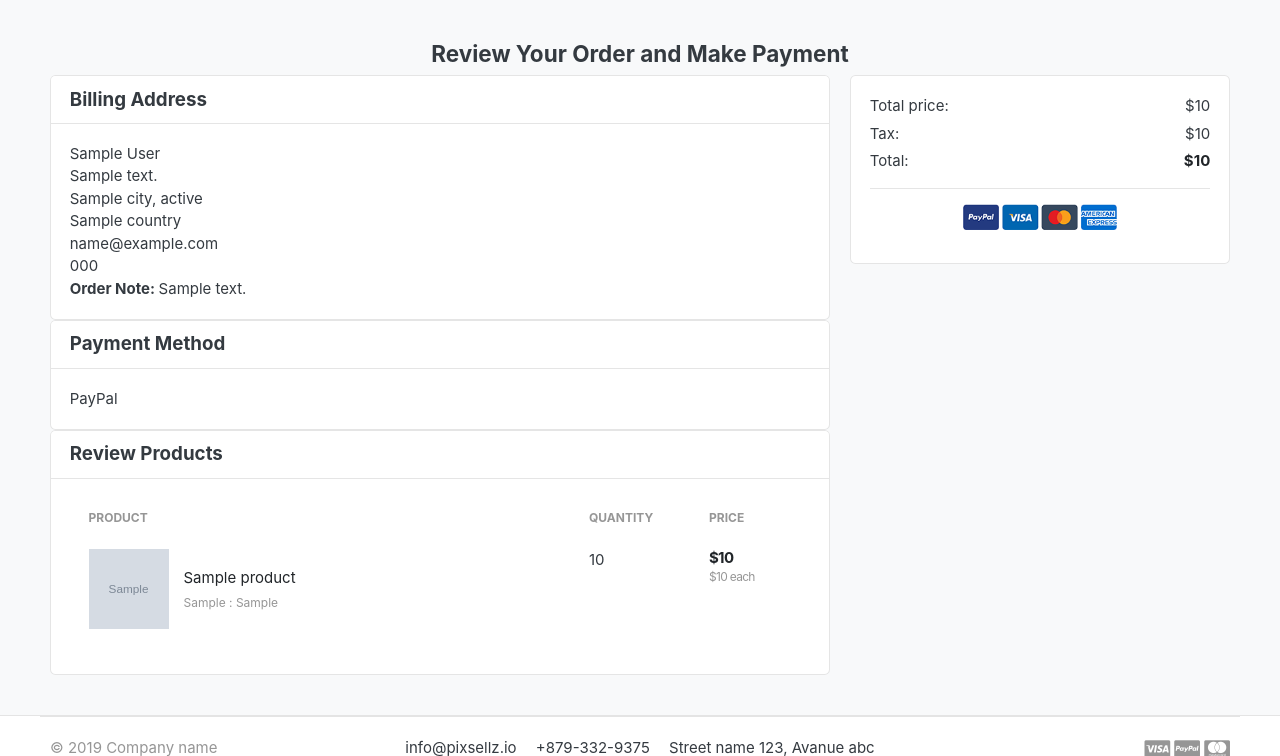
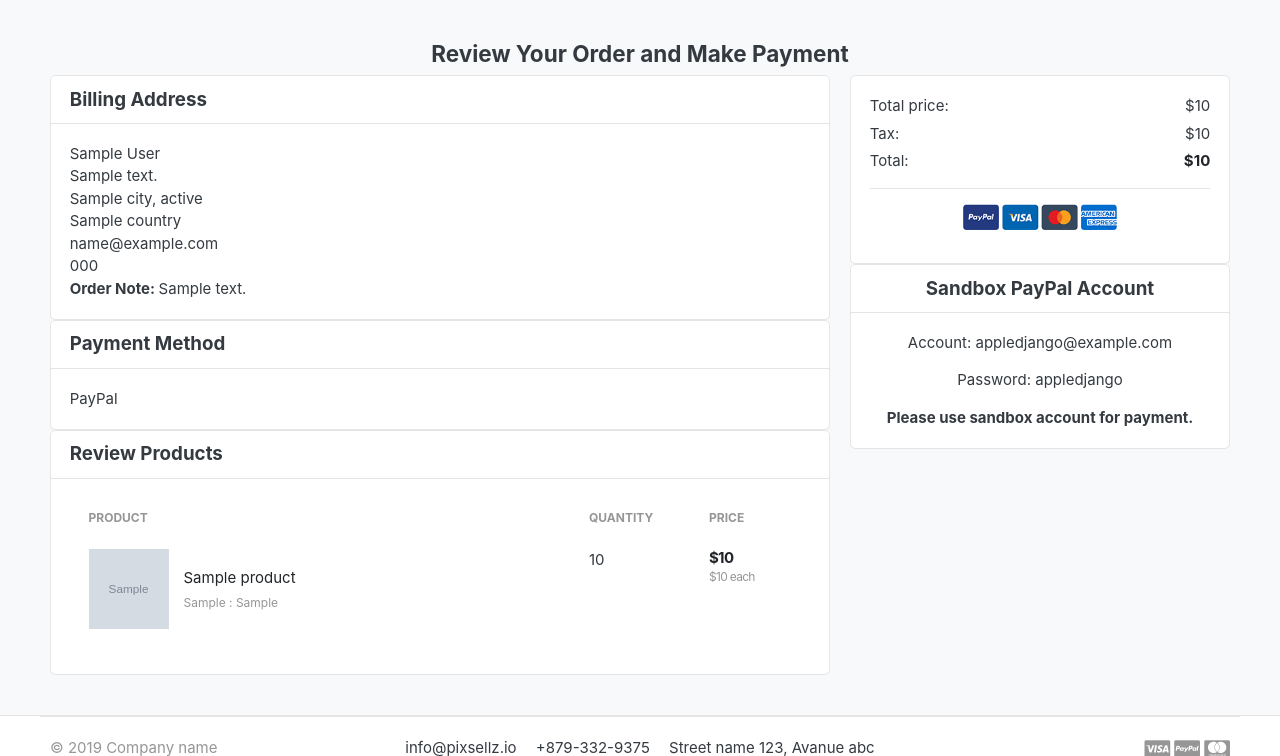
Before and after one commit to peterncs/greatkart-django, a Django app: template templates/orders/payments.html in a window 1280 px wide. Shown: the part 119-875 px from the top of the page. Run offline with Django 3.2, Linux system fonts and the light colour scheme; the template is opened without the code that fills it: most values are stand-ins (such as "Sample title", 1, 10 or a date in 2020); grey boxes marked "Sample" are stand-in pictures; parts of the project's set-up code (start-up, migrations or seed data) failed here and were passed over; some libraries are stand-ins or nearby versions; some web fonts are replaced.

Commit message:
provide paypal sandbox account for payment

```diff
--- a/templates/orders/payments.html
+++ b/templates/orders/payments.html
@@ -97,10 +97,17 @@
 				<img src="{% static './images/misc/payments.png' %}" height="26">
 			</p>
 			<div id="paypal-button-container">
-
 			</div>
 		</div> <!-- card-body.// -->
 		</div> <!-- card.// -->
+		<div class="card">
+			<h5 class="card-header text-center">Sandbox PayPal Account</h5>
+			<div class="card-body">
+				<p class="text-center">Account: appledjango@example.com<p>
+				<p class="text-center">Password: appledjango<p>
+				<p class="text-center"><b>Please use sandbox account for payment.</b></p>
+			</div>
+		</div>
 
 </aside> <!-- col.// -->
 
--- a/templates/store/product_detail.html
+++ b/templates/store/product_detail.html
@@ -117,7 +117,7 @@
 				{% if is_ordered %}
 					<input type="submit" value="Submit Review" class="btn btn-primary">
 				{% else %}
-					<p>You must purchase this product to post a review.</p>
+				<h5><b>You must purchase this product to post a review.</b></h5>
 				{% endif %}
 			{% else %}
 				<p>You must be logged in to post a review. <span><a href="{% url 'login' %}">Login</a></span></p>
```
